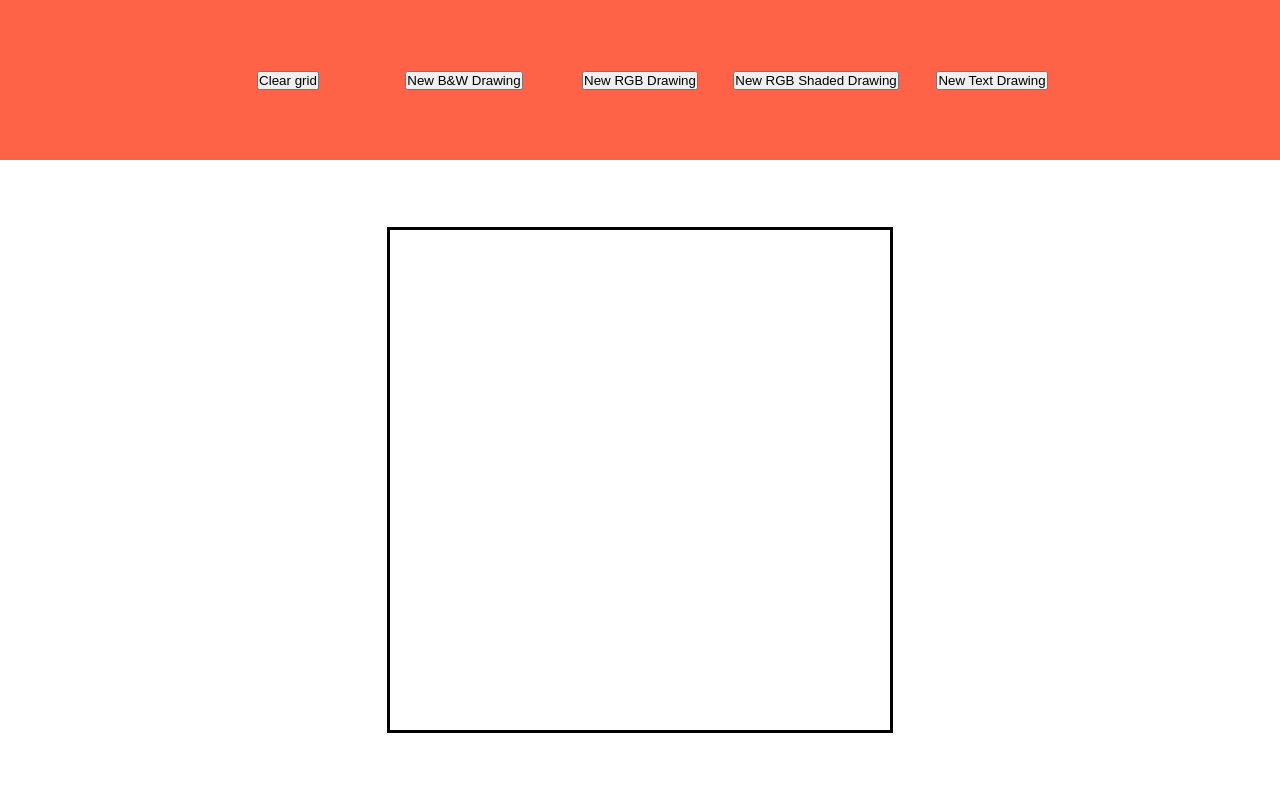
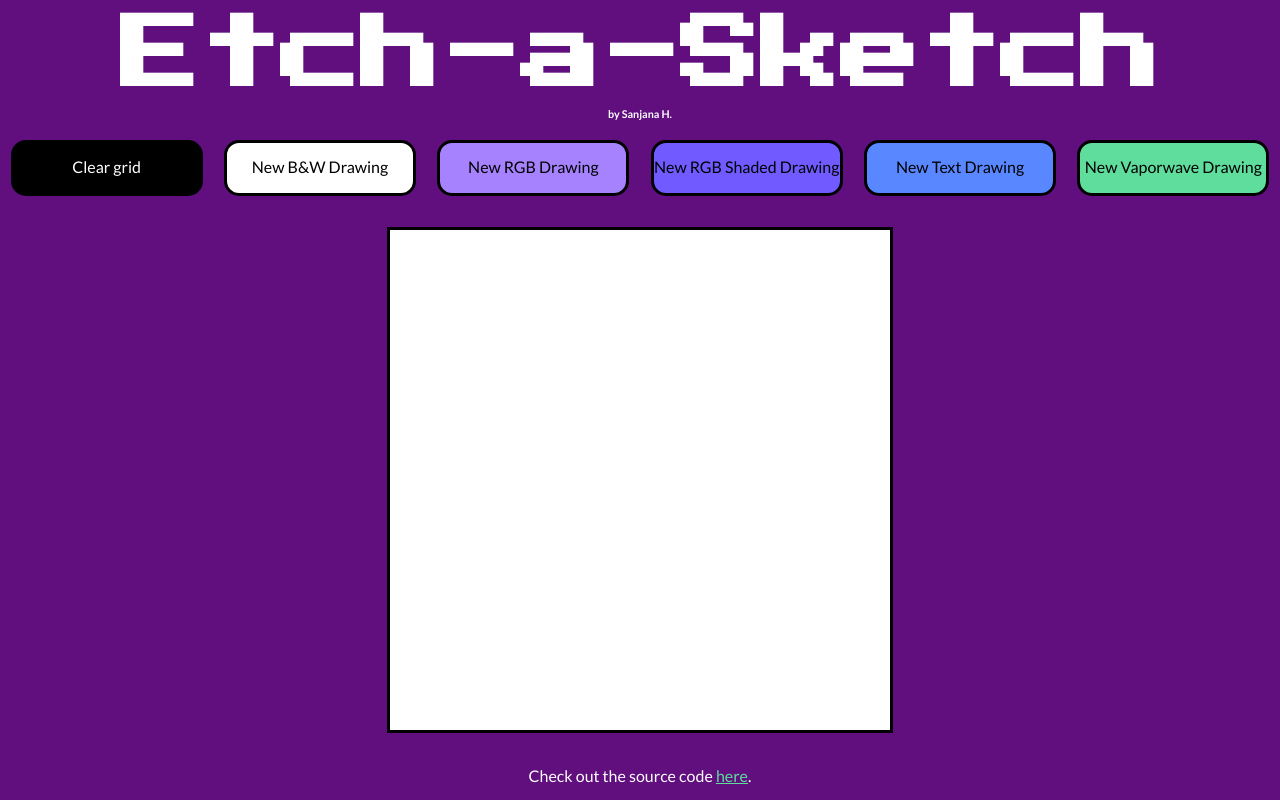
Before and after one commit to error34043/etch-a-sketch, a plain HTML site: page index.html in a window 1280 px wide. Drawn offline with Linux system fonts and the light colour scheme.

Commit message:
Final commit prior to refactoring stage

```diff
--- a/index.html
+++ b/index.html
@@ -5,20 +5,30 @@
         <meta charset="UTF-8">
         <meta name="viewport" content="width=device-width, initial-scale=1.0">
         <link rel="stylesheet" type="text/css" href="style.css">
-        <link href="https://fonts.googleapis.com/css2?family=Abril+Fatface&display=swap" rel="stylesheet">
+        <!-- Import Lato -->
         <link href="https://fonts.googleapis.com/css2?family=Lato:ital,wght@0,100;0,300;0,400;0,700;0,900;1,100;1,300;1,400;1,700;1,900&display=swap" rel="stylesheet">
+        <!-- Import Press Start 2P -->
+        <link href="https://fonts.googleapis.com/css2?family=Press+Start+2P&display=swap" rel="stylesheet">
     </head>
     <body>
         <div class="container">
             <header id="header">
+                <h1>Etch-a-Sketch</h1>
+                <h6>by Sanjana H.</h6>
+            </header>
+
+            <div class="buttonBar">
                 <button id="clearBtn">Clear grid</button>
                 <button id="bwBtn">New B&W Drawing</button>
                 <button id="rgbBtn">New RGB Drawing</button>
                 <button id="gradBtn">New RGB Shaded Drawing</button>
                 <button id="textBtn">New Text Drawing</button>
-            </header>
+                <button id="vwBtn">New Vaporwave Drawing</button>
+            </div>
 
             <div class="holder"></div>
+
+            <footer><p>Check out the source code <a href="https://github.com/error34043/etch-a-sketch">here</a>.</p></footer>
         </div>
 
         <script src="script.js"></script>
--- a/script.js
+++ b/script.js
@@ -1,14 +1,20 @@
-//Set the active color fill mode. 0 is black, 1 is random RGB,  2 is RGB shading, and 3 is text fill.
+//Set the active color fill mode. 0 is black, 1 is random RGB,  2 is RGB shading, 3 is text fill, and 4 is vaporwave mode.
 let currentMode = 0;
+
+//Setting values to required variables
 const resetBtn = document.querySelector('#clearBtn');
 const bwBtn = document.querySelector('#bwBtn');
 const rgbBtn = document.querySelector('#rgbBtn');
 const gradBtn = document.querySelector('#gradBtn');
 const textBtn = document.querySelector('#textBtn');
+const vwBtn = document.querySelector('#vwBtn');
 const holder = document.querySelector('.holder');
 
-//Array to all available letters
+//Array of all available letters for use in text fill
 const alphabetArr = ["A", "B", "C", "D", "E", "F", "G", "H", "I", "J", "K", "L", "M", "N", "O", "P", "Q", "R", "S", "T", "U", "V", "W", "X", "Y", "Z", "a", "b", "c", "d", "e", "f", "g", "h", "i", "j", "k", "l", "m", "n", "o", "p", "q", "r", "s", "t", "u", "v", "w", "x", "y", "z"];
+
+//Array of vaporwave color codes for use in vaporwave mode
+const vwColors = ['#FF71CE', '#01CDFE', '#05FFA1', '#B967FF', '#FFFB96', '#F927F5', '#979BF5', '#765BFF', '#00F1FF', '#000000'];
 
 //Make a new grid
 let createGrid = (gridSize) => {
@@ -19,7 +25,7 @@ let createGrid = (gridSize) => {
     let i = 0;
     while (i < Math.pow(gridSize, 2)) {
         const gridBox = document.createElement('div');
-        gridBox.setAttribute('style', 'height: auto; width: auto; outline: none; display: grid; justify-items: center; align-items: center; font-family: "Lato", sans-serif; font-size: 0.75em');
+        gridBox.setAttribute('style', 'background-color: white; height: auto; width: auto; outline: none; display: grid; justify-items: center; align-items: center; font-family: "Lato", sans-serif; font-size: 0.75em');
         gridBox.className = 'gridBox';
         gridBox.id = i;
         grid.appendChild(gridBox);
@@ -30,6 +36,25 @@ let createGrid = (gridSize) => {
         allGridBoxes[i].addEventListener('mouseenter', fillColor);
         allGridBoxes[i].setAttribute('data-count', 10);
     };
+};
+
+//Reset button clears existing grid
+resetBtn.addEventListener('click', () => {
+    const allGridBoxes = document.querySelectorAll('.gridBox');
+    for (let i = 0; i < allGridBoxes.length; i++) {
+        allGridBoxes[i].style.backgroundColor = 'white';
+    };
+});
+
+//Function to remove existing grid and build new one
+const remakeGrid = newGridSize => {
+    const grid = document.querySelector('#grid');
+    grid.remove();
+    const allGridBoxes = document.querySelectorAll('.gridBox');
+    for (let i = 0; i < allGridBoxes.length; i++) {
+        allGridBoxes[i].remove();
+    };
+    createGrid(newGridSize);
 };
 
 //Generate random RGB color
@@ -59,40 +84,35 @@ const fillColor = e => {
         };
         console.log(count);
     } else if (currentMode === 3) {
-        let randomIndex = Math.floor(Math.random() * 53);
+        let randomIndex = Math.floor(Math.random() * 52);
         let randomLetter = alphabetArr[randomIndex];
         e.target.textContent = randomLetter;
         e.target.style.color = randomRGB();
+    } else if (currentMode === 4) {
+        let randomIndex = Math.floor(Math.random() * 10);
+        let randomColor = vwColors[randomIndex];
+        e.target.style.backgroundColor = randomColor;
     };
 };
 
-//Clear old grid on 'Reset grid' button click
-const resetGrid = (newGridSize = 16) => {
+//Take a value for a new grid size and build the corresponding grid on button click
+const resetGrid = () => {
     if (currentMode === 3) {
-        newGridSize = prompt('Enter a size for your new grid (under 32): ',16);
+        newGridSize = prompt('Enter a size for your new grid (under 33): ', 16);
+        if (isNaN(newGridSize) != false || newGridSize === null || newGridSize > 32) {
+            alert('Please enter a number that is under 32. Click a button to try again.');
+        } else {
+            remakeGrid(newGridSize);
+        };
     } else {
-        newGridSize = prompt('Enter a size for your new grid: ',16);
-    };
-    if (isNaN(newGridSize) != false) {
-        alert('Please enter a number. Click a button to try again.');
-    } else {
-        const grid = document.querySelector('#grid');
-        grid.remove();
-        const allGridBoxes = document.querySelectorAll('.gridBox');
-        for (let i = 0; i < allGridBoxes.length; i++) {
-            allGridBoxes[i].remove();
+        newGridSize = prompt('Enter a size for your new grid (under 101): ', 16);
+        if (isNaN(newGridSize) != false || newGridSize === null || newGridSize > 100) {
+            alert('Please enter a number that is under 101. Click a button to try again.');
+        } else {
+            remakeGrid(newGridSize);
         };
-        createGrid(newGridSize);
     };
 };
-
-//Reset button clears existing grid
-resetBtn.addEventListener('click', () => {
-    const allGridBoxes = document.querySelectorAll('.gridBox');
-    for (let i = 0; i < allGridBoxes.length; i++) {
-        allGridBoxes[i].style.backgroundColor = 'white';
-    };
-});
 
 //Button to set back mode
 bwBtn.addEventListener('click', () => {
@@ -106,6 +126,7 @@ rgbBtn.addEventListener('click', () => {
     resetGrid();
 });
 
+//Button to set RGB shading mode
 gradBtn.addEventListener('click', e => {
     currentMode = 2;
     resetGrid();
@@ -115,7 +136,13 @@ gradBtn.addEventListener('click', e => {
 textBtn.addEventListener('click', () => {
     currentMode = 3;
     resetGrid();
-})
+});
+
+//Button to set vaporwave mode
+vwBtn.addEventListener('click', () => {
+    currentMode = 4;
+    resetGrid();
+});
 
 //Create initial 16x16 grid on load
 createGrid(16);
--- a/style.css
+++ b/style.css
@@ -1,38 +1,21 @@
-/*
-:root {
-    --eerieblack: #1A1A1A;
-    --rosemadder: #DA2C38;
-    --bluepantone: #3423A6;
-    --mediumaquamarine: #69DC9E;
-    --babypowder: #F0F4EF;
-}
-
 * {
     margin: 0;
     padding: 0;
     box-sizing: border-box;
-    background-color: var(--eerieblack);
+    background-color: #610F7F;
 }
 
 .container {
     display: grid;
-    grid-template: 5vh 90vh 5vh / 10vw 80vw 10vw;
-}
-*/
-
-* {
-    margin: 0;
-    padding: 0;
-    box-sizing: border-box;
-}
-
-.container {
-    display: grid;
-    grid-template: 20vh 80vh / 100vw;
+    grid-template: 17vh 8vh 70vh 5vh / 100vw;
+    background: rgb(131,58,180);
+    background: linear-gradient(164deg, rgba(131,58,180,1) 0%, rgba(253,29,29,1) 50%, rgba(252,176,69,1) 100%);
 }
 
 .holder {
-    background-color: white;
+    background-color: #610F7F;
+    grid-row: 3 / 4;
+    grid-column: 1 / 2;
     display: grid;
     grid-template: 1fr / 1fr;
     justify-items: center;
@@ -40,36 +23,92 @@
 }
 
 header {
-    background-color: tomato;
+    background-color: #610F7F;
     grid-row: 1 / 2;
-    padding-left: 200px;
-    padding-right: 200px;
+    grid-column: 1 / 4;
     display: grid;
-    grid-template-columns: repeat(5, 1fr);
+    grid-template: 4fr 1fr;
+    align-items: center;
+    justify-items: center;
+}
+
+header h1 {
+    font-family: 'Press Start 2P', cursive;
+    font-weight: 900;
+    font-size: 5em;
+    color: white;
+    grid-row: 1 / 2;
+    padding-top: 10px;
+}
+
+header h6 {
+    grid-row: 2 / 3;
+    padding-bottom: 10px;
+    display: grid;
+    font-family: 'Lato', sans-serif;
+    color: white;
+}
+
+.buttonBar {
+    grid-row: 2 / 3;
+    display: grid;
+    grid-template-columns: repeat(6, 1fr);
     align-items: center;
     justify-items: center;
 }
 
 button {
-
+    border: solid;
+    border-color: black;
+    border-radius: 15px;
+    font-family: 'Lato', sans-serif;
+    color: black;
+    font-size: 1rem;
+    height: 7vh;
+    width: 15vw;
+    padding-bottom: 3px;
 }
 
 #clearBtn {
-
+    color: white;
+    background-color: black;
 }
 
 #bwBtn {
-
+    background-color: #FFFFFF;
 }
 
 #rgbBtn {
-
+    background-color: #A682FF;
 }
 
 #gradBtn {
-
+    background-color: #715AFF;
 }
 
 #textBtn {
+    background-color: #5887FF;
+}
 
+#vwBtn {
+    background-color: #5FDD9D;
 }
+
+footer {
+    grid-row: 4 / 5;
+    font-family: 'Lato', sans-serif;
+    color: white;
+    display: grid;
+    align-items: center;
+    justify-items: center;
+    padding-bottom: 10px;
+}
+
+footer a {
+    font-family: 'Lato', sans-serif;
+    color: #5FDD9D;
+}
+
+footer a:hover {
+    color: #FF8360;
+}
```
